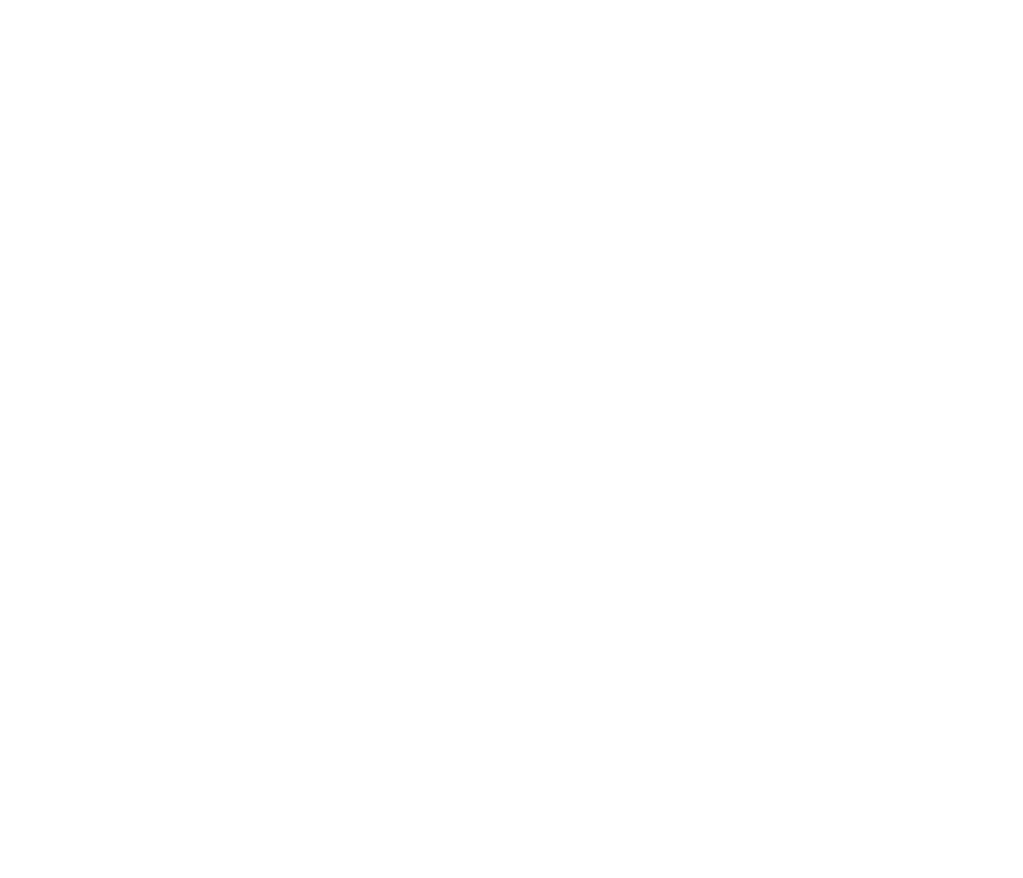
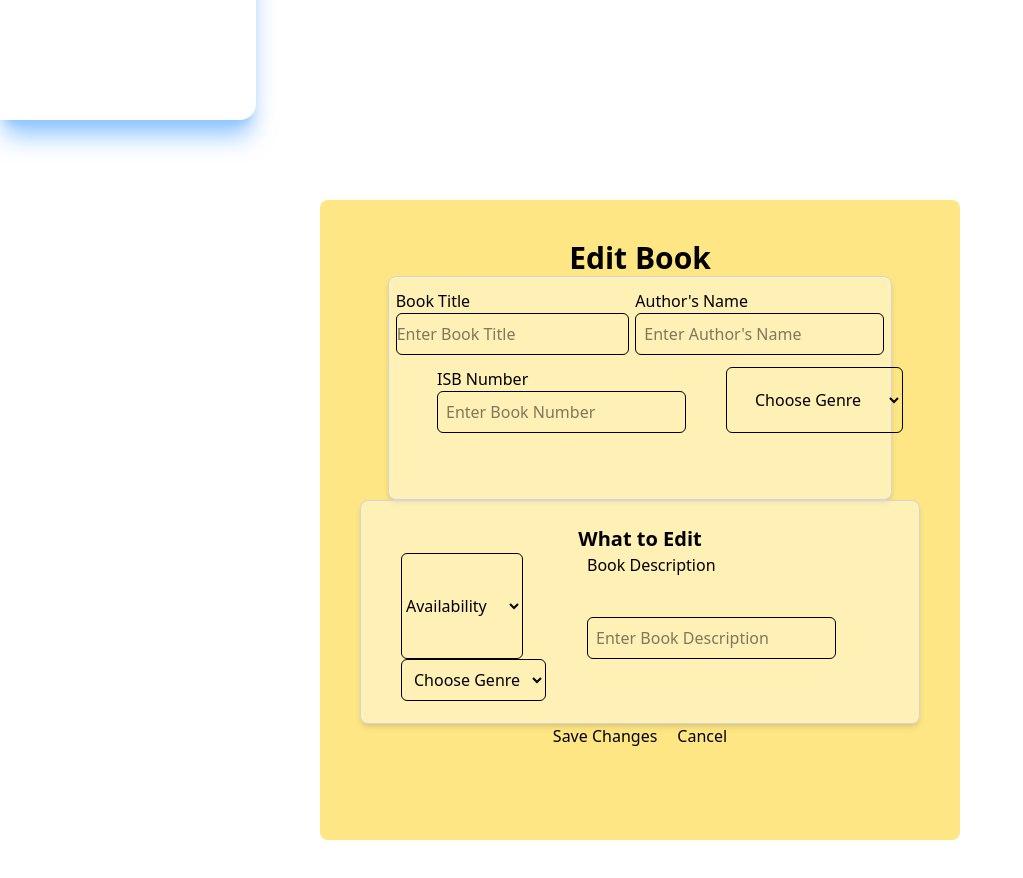
Before and after one commit to Real-Bambi/Library-App, a React (Vite) app: page /edit-book in a window 1280 px wide. Shown: the part 820-1698 px from the top of the page, without its empty margins (0-1023 px from the left). Before the commit the page ends 800 px from the top, so only its background shows below. Built offline with nearby package versions, Linux system fonts and the light colour scheme.

Commit message:
First editbook and redirect commit

```diff
--- a/src/pages/CreateBook.jsx
+++ b/src/pages/CreateBook.jsx
@@ -14,21 +14,21 @@
                     <div className="text-3xl font-bold m-auto"><h1>Fill Up Book Details</h1></div>
                     <div className="flex flex-col p-4">
                         <label htmlFor="type">Book Name</label>
-                        <input type="text" name="bookname" id="bookname" placeholder="Enter Book Name"  className=" p-2 rounded-md"/>
+                        <input type="text" name="bookname" id="bookname" placeholder="Enter Book Name"  className="  border p-2 rounded-md"/>
                     </div>
                     <div className="flex flex-col p-4">
                         <label htmlFor="type">Author's Name</label>
-                        <input type="text" name="author name" placeholder="Enter Author's Name" className=" p-2 rounded-md" />
+                        <input type="text" name="author name" placeholder="Enter Author's Name" className=" p-2 rounded-md border" />
                     </div>
                     <div className="flex flex-row px-4 py-2 justify-between">
                         <div className="flex flex-col">
                             <label htmlFor="type">ISB Number</label>
-                            <input type="number" name="Booknumber" placeholder="Enter ISB Number" className=" p-2 rounded-md"  />
+                            <input type="number" name="Booknumber" placeholder="Enter ISB Number" className=" p-2 rounded-md border"  />
                         </div>
 
                         <div className="flex flex-col p-4">
-                            <select name="Genre" id="" placeholder="Enter Book Name" className=" p-2 rounded-md" >
-                                <option selected disabled>Choose Genre</option>
+                            <select name="Genre" id="" placeholder="Enter Book Name" className=" p-2 rounded-md border" >
+                                <option selected disabled >Choose Genre</option>
                                 <option value="drama">Horror</option>
                                 <option value="horror">Horror</option>
                                 <option value="fiction">Fiction</option>
@@ -41,12 +41,12 @@
 
                     <div className="flex flex-col p-4">
                         <label htmlFor="type">Book Name</label>
-                        <textarea name="bookdescription" placeholder="Enter Book Description"  className=" p-2  pb-40 rounded-md " />
+                        <textarea name="bookdescription" placeholder="Enter Book Description"  className=" p-2  pb-40 rounded-md border " />
                     </div>
 
 
                     <div>
-                        <button type="submit" className="  bg-amber-600 py-2 px-6 font-bold p-4 rounded-md">Submit </button>
+                        <button type="submit" className="  bg-amber-600 py-2 px-6 font-bold p-4 rounded-md">Add Book </button>
                     </div>
                 </form>
             </div>
--- a/src/pages/EditBook.jsx
+++ b/src/pages/EditBook.jsx
@@ -1,5 +1,75 @@
+import Navbar from "../components/Navbar";
+import Sidebar from "../components/Sidebar";
+
 export default function EditBook() {
-    return(
-        <div><h1>Welcome to Edit Book</h1></div>
+    return (
+
+        <>
+            <Navbar />
+            <Sidebar />
+            <div className="flex flex-col justify-center items-center h-screen ">
+                <div className="bg-amber-200 p-10 w-[50%] rounded-lg flex flex-col items-center h-[80%]">
+                    <p className="text-3xl font-bold">Edit Book</p>
+                    <form className="bg-[rgba(255,255,255,0.4)] w-[90%] h-[40%] rounded-lg shadow-md border border-gray-300 ">
+                        <div className="flex flex-row justify-evenly py-3">
+                           <div className="flex flex-col"> <label htmlFor="type">Book Title</label>
+                            <input type="text" name="BookTitle" placeholder="Enter Book Title" className=" py-2 rounded-md border" /></div>
+
+                            <div className="flex flex-col"><label htmlFor="type">Author's Name</label>
+                            <input type="text" name="AuthorName" placeholder="Enter Author's Name" className=" p-2 rounded-md border" /></div>
+                        </div>
+                        <div className="flex flex-row gap-10 px-12">
+                            <div className="flex flex-col"><label htmlFor="type">ISB Number</label>
+                            <input type="number" name="ISB Number" placeholder="Enter Book Number" className=" p-2 rounded-md border" /></div>
+
+                            <select name="Genre" id="" placeholder="Enter Book Name" className="px-6 rounded-md border" >
+                                <option selected disabled>Choose Genre</option>
+                                <option value="drama">Horror</option>
+                                <option value="horror">Horror</option>
+                                <option value="fiction">Fiction</option>
+                                <option value="romance">Romance</option>
+                                <option value="thriller">Thriller</option>
+                                <option value="non-fiction">Non-fiction</option>
+                            </select>
+                        </div>
+
+                    </form>
+
+                    <form className="bg-[rgba(255,255,255,0.4)] w-[100%] h-[40%] rounded-lg shadow-md border border-gray-300  mx-auto py-6 px-10 ">
+                        <p className="text-xl text-center font-bold">What to Edit</p>
+                        <div className="flex flex-row gap-4">
+                            <select name="Availability" id="" placeholder="Check Availability" className="rounded-md border" >
+                                <option selected disabled>Availability</option>
+                                <option value="Availability">Available</option>
+                                <option value="Availability">Not Available</option>
+
+                            </select>
+
+                            <div className="flex flex-col gap-10 px-12">
+                            <label htmlFor="file">Book Description</label>
+                            <input type="text" name="BookDescription" placeholder="Enter Book Description" className=" p-2 rounded-md border" />
+                        </div>
+                        </div>
+                        <div className="flex flex-row gap-4">
+
+                            <select name="Genre" id="" placeholder="Enter Book Name" className=" p-2 rounded-md border" >
+                                <option selected disabled>Choose Genre</option>
+                                <option value="drama">Horror</option>
+                                <option value="horror">Horror</option>
+                                <option value="fiction">Fiction</option>
+                                <option value="romance">Romance</option>
+                                <option value="thriller">Thriller</option>
+                                <option value="non-fiction">Non-fiction</option>
+                            </select>
+                        </div>
+
+                    </form>
+                    <div className="flex flex-row gap-5">
+                        <button type="submit">Save Changes</button>
+                        <button type="submit">Cancel</button>
+                    </div>
+                </div>
+            </div>
+        </>
     );
 }
```
Also changed, not shown: 1 other file (tests, documents, lock files or other folders).
